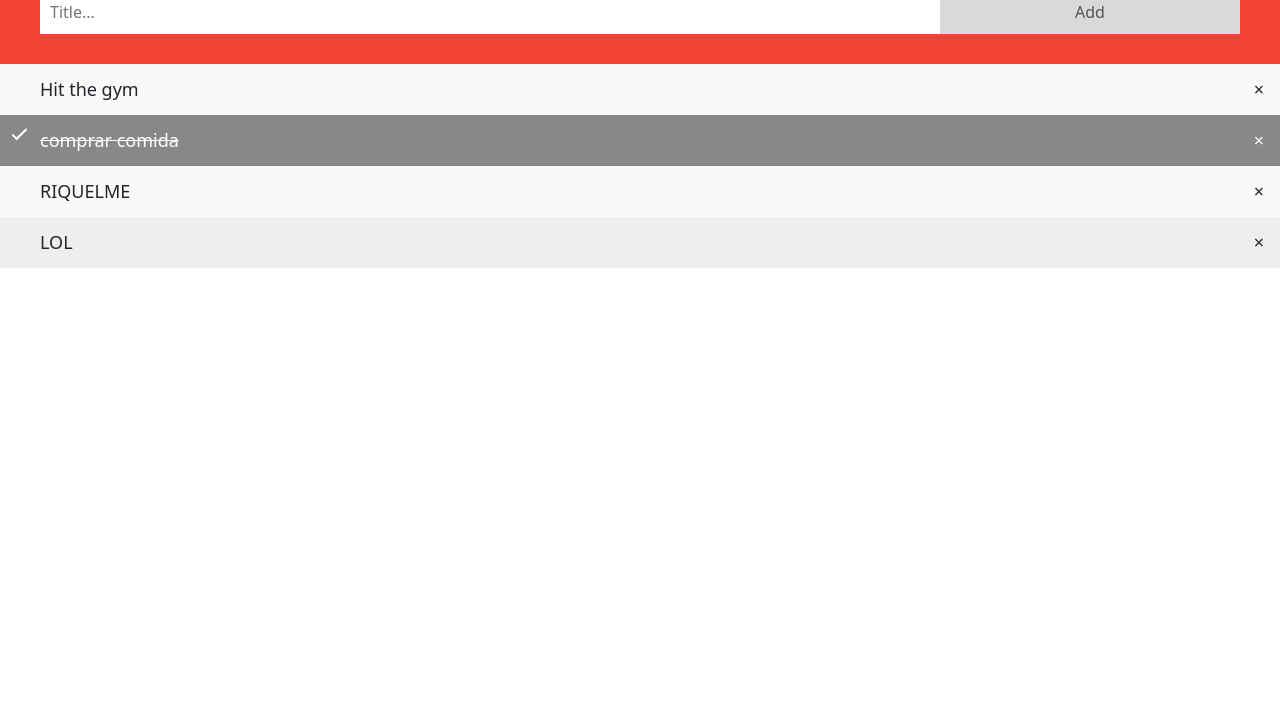
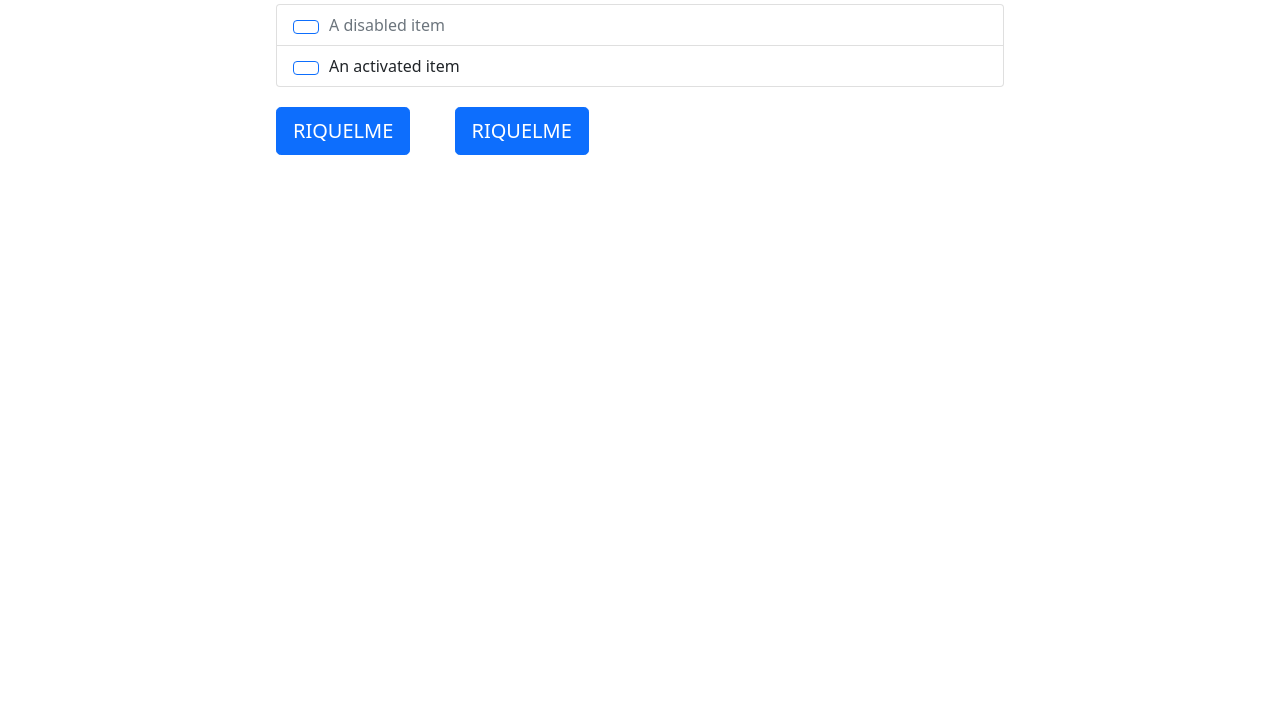
Before and after one commit to Ferrari1105/todolist, a plain HTML site: page index.html in a window 1280 px wide. Shown: the part 86-800 px from the top of the page. Drawn offline with nearby package versions, Linux system fonts and the light colour scheme.

Commit message:
clase 3/4

```diff
--- a/Lista.js
+++ b/Lista.js
@@ -1,56 +1,5 @@
-var myNodelist = document.getElementsByTagName("LI");
-var i;
-for (i = 0; i < myNodelist.length; i++) {
-  var span = document.createElement("SPAN");
-  var txt = document.createTextNode("\u00D7");
-  span.className = "close";
-  span.appendChild(txt);
-  myNodelist[i].appendChild(span);
-}
-
-var close = document.getElementsByClassName("close");
-var i;
-for (i = 0; i < close.length; i++) {
-  close[i].onclick = function() {
-    var div = this.parentElement;
-    div.style.display = "none";
-  }
-}
-
-var list = document.querySelector('ul');
-list.addEventListener('click', function(ev) {
-  if (ev.target.tagName === 'LI') {
-    ev.target.classList.toggle('checked');
-  }
-}, false);
-
-function newElement() {
-  var li = document.createElement("li");
-  var inputValue = document.getElementById("myInput").value;
-  var t = document.createTextNode(inputValue);
-  li.appendChild(t);
-  if (inputValue === '') {
-    alert("You must write something!");
-  } else {
-    document.getElementById("myUL").appendChild(li);
-  }
-  document.getElementById("myInput").value = "";
-
-  var span = document.createElement("SPAN");
-  var txt = document.createTextNode("\u00D7");
-  span.className = "close";
-  span.appendChild(txt);
-  li.appendChild(span);
-
-  for (i = 0; i < close.length; i++) {
-    close[i].onclick = function() {
-      var div = this.parentElement;
-      div.style.display = "none";
-    }
-  }
-}
-
-/*let toDoList = [];
+let toDoList = [];
+let completList = [];
 let listaHtml = document.getElementById("lista") ;
 
 function crearTarea()
@@ -58,32 +7,25 @@ function crearTarea()
     let text = document.getElementById("input-tarea").value;
     let nuevo = {
         tarea: text,
-        fechaCreacion: Date.now(),
+        tiempoCreacion: Date.now(),
         completa: false
     }
     toDoList.push();
 
 
-    let input = document.createElement("input");
+    let button = document.createElement("button");
     let li = document.createElement("li");
     li.className = "list-group-item";
-    input.setAttribute("type", "button");
-    li.className = "list-group-item";
-    input.className = "btn btn-primary";
-    li.appendChild(input);
+    button.setAttribute("type", "button");
+    button.className = "btn btn-outline-primary";
+    button.setAttribute("onclick",tareaCompleta());
+    li.appendChild(button);
     li.innerHTML += text;
     listaHtml.appendChild(li);
     return alert(`La tarea ${text} fue creada`);
 }
-var close = document.getElementsByClassName("form-check-input me-1");p
-var i;
-for (i = 0; i < close.length; i++) {
-  close[i].onclick = function() {
-    var div = this.parentElement;
-    div.style.display = "none";
-  }
+
+function tareaCompleta()
+{
+
 }
-
-function pasarHora()
-{
-}*/
--- a/galanti.css
+++ b/galanti.css
@@ -2,106 +2,21 @@
 * {
   box-sizing: border-box;
 }
-
+body{
+  padding: 20px 20% ;
+}
 
 ul {
-  margin: 0;
+  margin: 0 20px;
   padding: 0;
 }
-
-
-ul li {
-  cursor: pointer;
-  position: relative;
-  padding: 12px 8px 12px 40px;
-  background: #eee;
-  font-size: 18px;
-  transition: 0.2s;
-
-
-  -webkit-user-select: none;
-  -moz-user-select: none;
-  -ms-user-select: none;
-  user-select: none;
+button{
+  margin: 20px;
 }
-
-
-ul li:nth-child(odd) {
-  background: #f9f9f9;
+p{
+  display: inline;
 }
-
-
-ul li:hover {
-  background: #ddd;
+.btn-outline-primary{
+  display: inline;
+  margin: 0 10px 0 0;
 }
-
-ul li.checked {
-  background: #888;
-  color: #fff;
-  text-decoration: line-through;
-}
-
-ul li.checked::before {
-  content: '';
-  position: absolute;
-  border-color: #fff;
-  border-style: solid;
-  border-width: 0 2px 2px 0;
-  top: 10px;
-  left: 16px;
-  transform: rotate(45deg);
-  height: 15px;
-  width: 7px;
-}
-
-.close {
-  position: absolute;
-  right: 0;
-  top: 0;
-  padding: 12px 16px 12px 16px;
-}
-
-.close:hover {
-  background-color: #f44336;
-  color: white;
-}
-
-.header {
-  background-color: #f44336;
-  padding: 30px 40px;
-  color: white;
-  text-align: center;
-}
-
-.header:after {
-  content: "";
-  display: table;
-  clear: both;
-}
-
-input {
-  margin: 0;
-  border: none;
-  border-radius: 0;
-  width: 75%;
-  padding: 10px;
-  float: left;
-  font-size: 16px;
-}
-
-.addBtn {
-  padding: 10px;
-  width: 25%;
-  background: #d9d9d9;
-  color: #555;
-  float: left;
-  text-align: center;
-  font-size: 16px;
-  cursor: pointer;
-  transition: 0.3s;
-  border-radius: 0;
-}
-
-.addBtn:hover {
-  background-color: #bbb;
-}
--- a/index.html
+++ b/index.html
@@ -10,37 +10,25 @@
     <title>Mi Lista</title>
   </head>
   <body>
-      <div id="myDIV" class="header">
-  <h2>My To Do List</h2>
-  <input type="text" id="myInput" placeholder="Title...">
-  <span onclick="newElement()" class="addBtn">Add</span>
-</div>
-
-<ul id="myUL">
-  <li>Hit the gym</li>
-  <li class="checked">comprar comida</li>
-  <li>RIQUELME</li>
-  <li>LOL</li>
-</ul>
-      <!--<div class="to-do-list">
+    <div class="to-do-list">
         <div class="botones-arriba">
             <button onclick="crearTarea()" class="addBtn">Agregar</button>
             <input type="text" id="input-tarea" placeholder="Agrega Tu Tarea">
         </div>
         <ul class="list-group" id="lista">
-            <li class=>
-                <input class="form-check-input me-1" type="checkbox">Ejemplo</input>
-            </li>
+          <li class="list-group-item disabled" aria-disabled="true">
+            <button class="btn btn-outline-primary"></button><p>A disabled item</p>
+          </li>
+          <li class="list-group-item">
+            <button class="btn btn-outline-primary"></button><p>An activated item</p>
+          </li>
         </ul>
         <div class="botones-abajo">
 
             <button type="button" class="btn btn-primary btn-lg">RIQUELME</button>
             <button type="button" class="btn btn-primary btn-lg">RIQUELME</button>
-            <button type="button" class="btn btn-primary btn-lg">RIQUELME</button>
-            <button type="button" class="btn btn-primary btn-lg">RIQUELME</button>
-
         </div>
-    </div>-->
+    </div>
     <script src="https://cdn.jsdelivr.net/npm/bootstrap@5.0.2/dist/js/bootstrap.bundle.min.js" integrity="sha384-MrcW6ZMFYlzcLA8Nl+NtUVF0sA7MsXsP1UyJoMp4YLEuNSfAP+JcXn/tWtIaxVXM" crossorigin="anonymous"></script>
     <script src="Lista.js"></script>
     <script src="https://cdn.jsdelivr.net/npm/@popperjs/core@2.9.2/dist/umd/popper.min.js" integrity="sha384-IQsoLXl5PILFhosVNubq5LC7Qb9DXgDA9i+tQ8Zj3iwWAwPtgFTxbJ8NT4GN1R8p" crossorigin="anonymous"></script>
```
